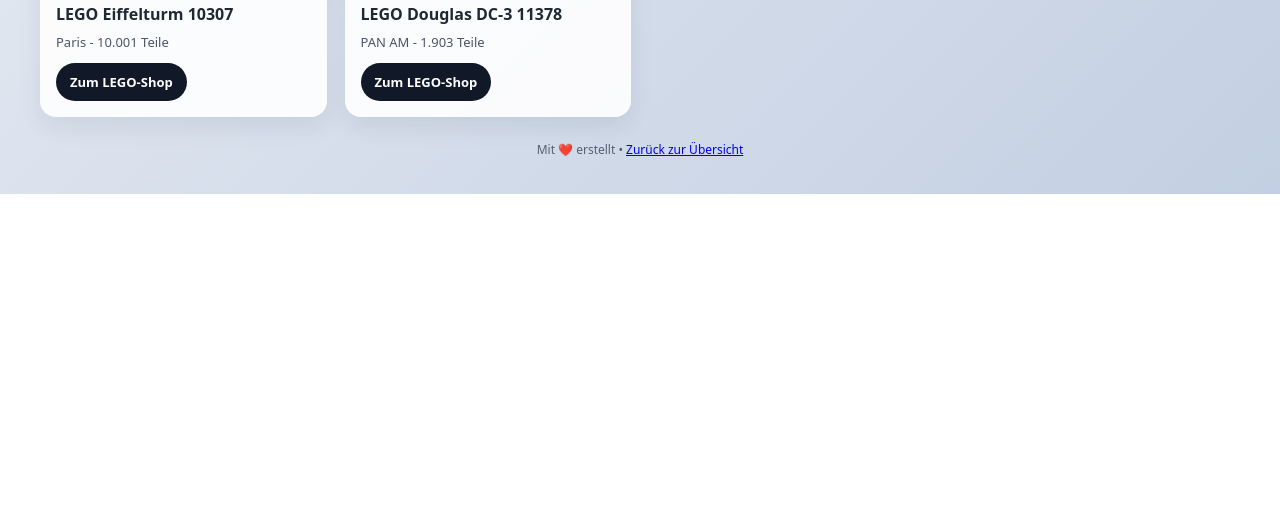
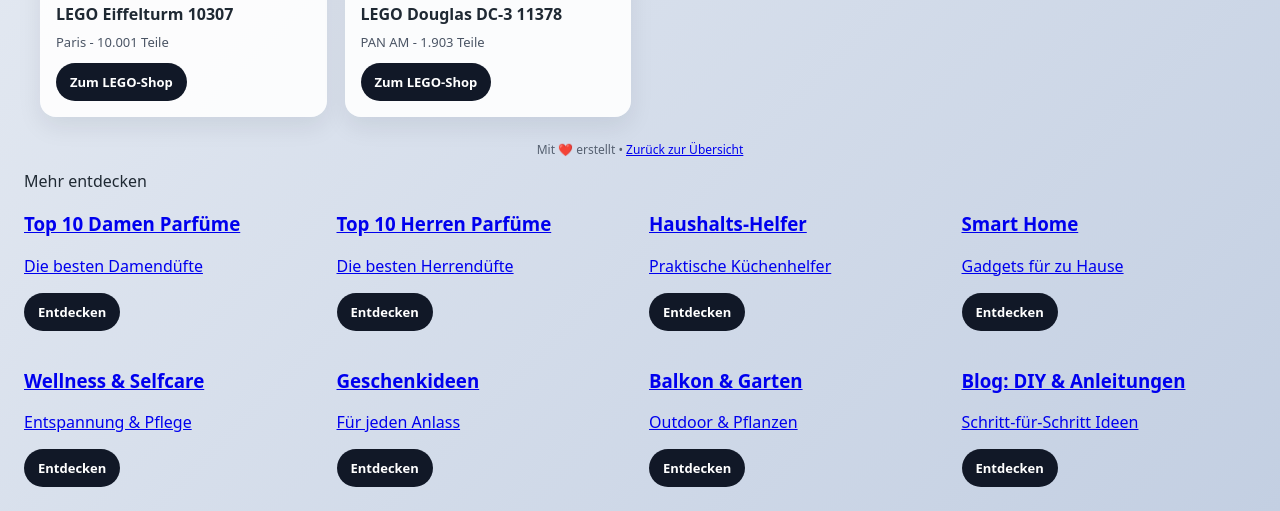
Before and after one commit to balu17051/andreasstehmann-lego, a plain HTML site: page index.html in a window 1280 px wide. Shown: the part 1141-1652 px from the top of the page. Before the commit the page ends 1335 px from the top, so only its background shows below. Drawn offline with Linux system fonts and the light colour scheme.

Commit message:
Add internal cross-links between niche sites

```diff
--- a/index.html
+++ b/index.html
@@ -117,5 +117,49 @@ h1 { text-align: center; margin-bottom: 8px; }
   </div>
   <p class="footer">Mit ❤️ erstellt • <a href="https://balu17051.github.io/andreasstehmann-links/" target="_blank">Zurück zur Übersicht</a></p>
 </div>
+
+<div class="section-title">Mehr entdecken</div>
+<div class="grid">
+  <a class="item" href="https://balu17051.github.io/andreasstehmann-parfum-damen/" target="_blank" rel="noopener">
+    <h3>Top 10 Damen Parfüme</h3>
+    <p>Die besten Damendüfte</p>
+    <span class="btn">Entdecken</span>
+  </a>
+  <a class="item" href="https://balu17051.github.io/andreasstehmann-parfum-herren/" target="_blank" rel="noopener">
+    <h3>Top 10 Herren Parfüme</h3>
+    <p>Die besten Herrendüfte</p>
+    <span class="btn">Entdecken</span>
+  </a>
+  <a class="item" href="https://balu17051.github.io/andreasstehmann-haushaltshelfer/" target="_blank" rel="noopener">
+    <h3>Haushalts-Helfer</h3>
+    <p>Praktische Küchenhelfer</p>
+    <span class="btn">Entdecken</span>
+  </a>
+  <a class="item" href="https://balu17051.github.io/andreasstehmann-smart-home/" target="_blank" rel="noopener">
+    <h3>Smart Home</h3>
+    <p>Gadgets für zu Hause</p>
+    <span class="btn">Entdecken</span>
+  </a>
+  <a class="item" href="https://balu17051.github.io/andreasstehmann-wellness/" target="_blank" rel="noopener">
+    <h3>Wellness & Selfcare</h3>
+    <p>Entspannung & Pflege</p>
+    <span class="btn">Entdecken</span>
+  </a>
+  <a class="item" href="https://balu17051.github.io/andreasstehmann-geschenke/" target="_blank" rel="noopener">
+    <h3>Geschenkideen</h3>
+    <p>Für jeden Anlass</p>
+    <span class="btn">Entdecken</span>
+  </a>
+  <a class="item" href="https://balu17051.github.io/andreasstehmann-balkon-garten/" target="_blank" rel="noopener">
+    <h3>Balkon & Garten</h3>
+    <p>Outdoor & Pflanzen</p>
+    <span class="btn">Entdecken</span>
+  </a>
+  <a class="item" href="https://balu17051.github.io/andreasstehmann-diy/" target="_blank" rel="noopener">
+    <h3>Blog: DIY & Anleitungen</h3>
+    <p>Schritt-für-Schritt Ideen</p>
+    <span class="btn">Entdecken</span>
+  </a>
+</div>
 </body>
 </html>
```
